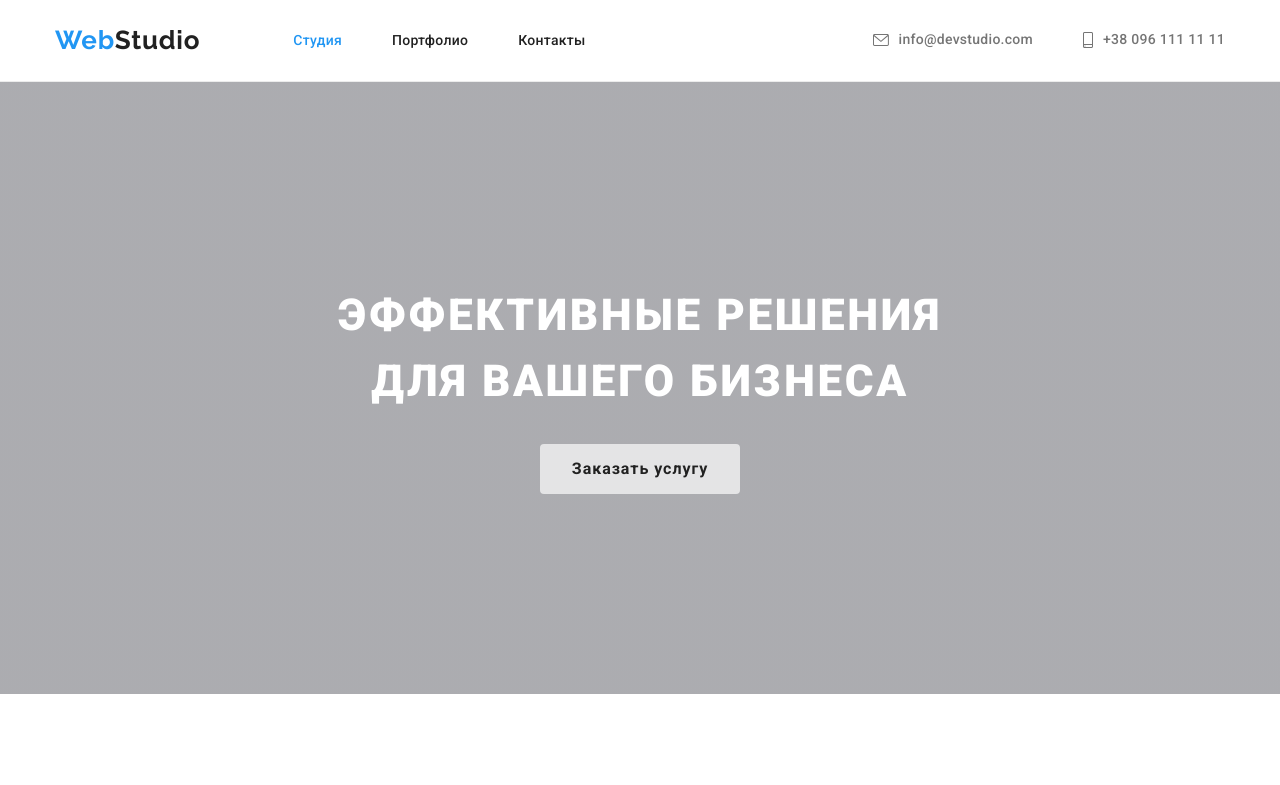
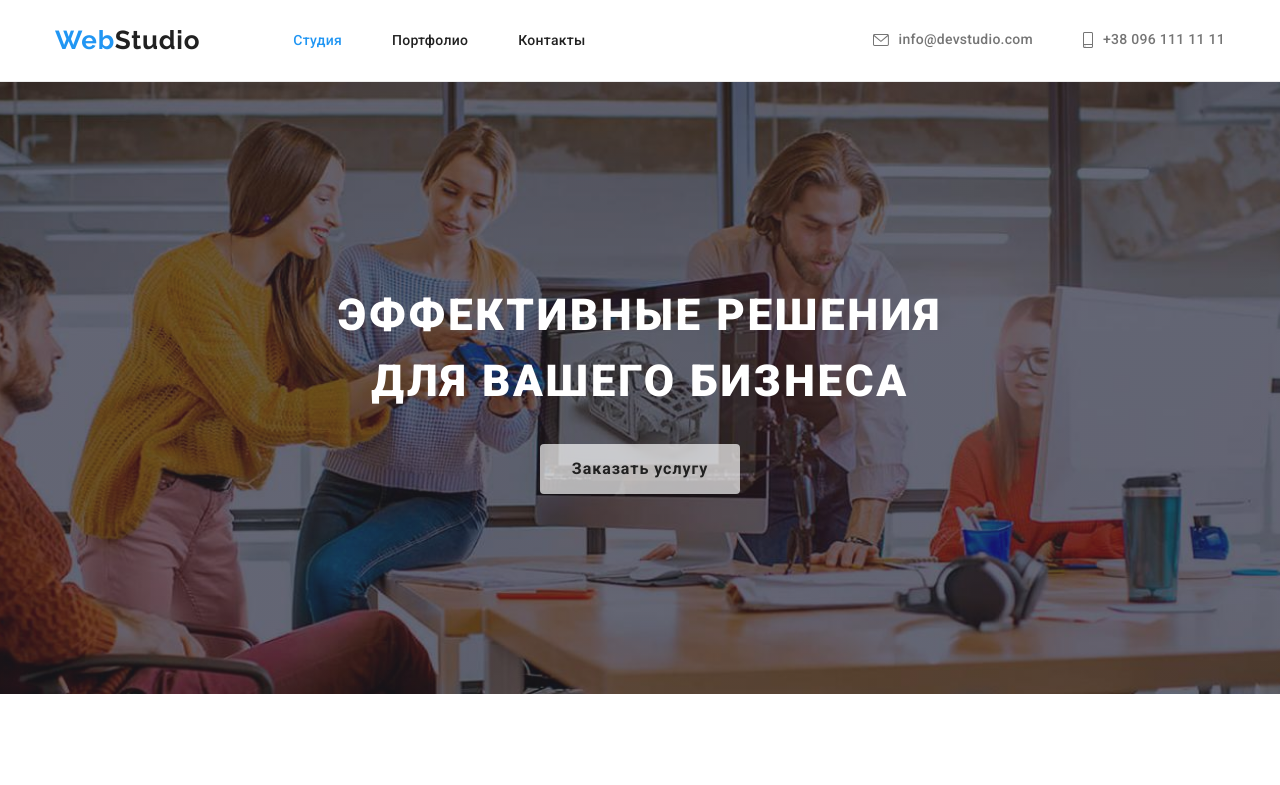
Before and after one commit to popingalov/goit-markup-hw-04, a plain HTML site: page index.html in a window 1280 px wide. Shown: the top 785 px of the page. Drawn offline with nearby package versions, Linux system fonts and the light colour scheme.

Commit message:
опача

```diff
--- a/style.css/style.css
+++ b/style.css/style.css
@@ -156,7 +156,7 @@ footer .logo-studio {
       rgba(47, 48, 58, 0.4),
       rgba(47, 48, 58, 0.4)
     ),
-    url('./images/hero-fon.jpg');
+    url('../images/hero-fon.jpg');
 
   background-repeat: no-repeat;
   background-position: center;
```
